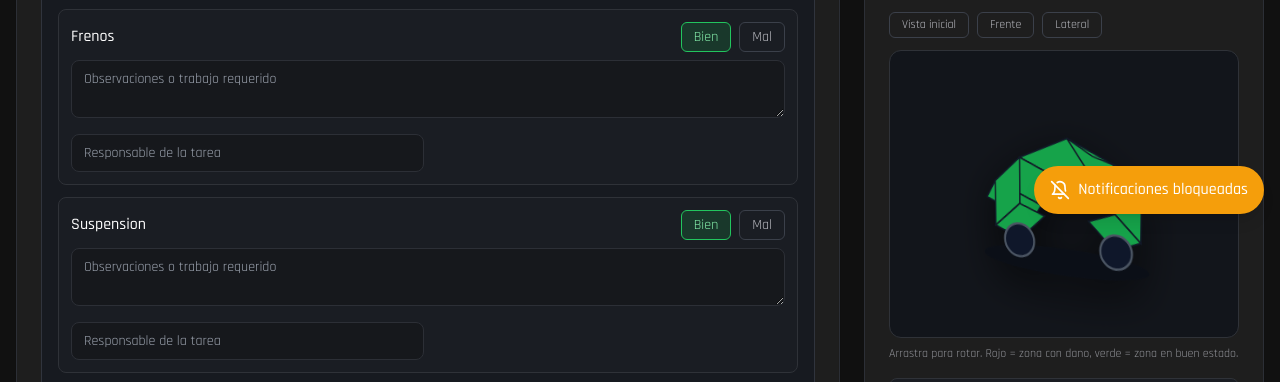
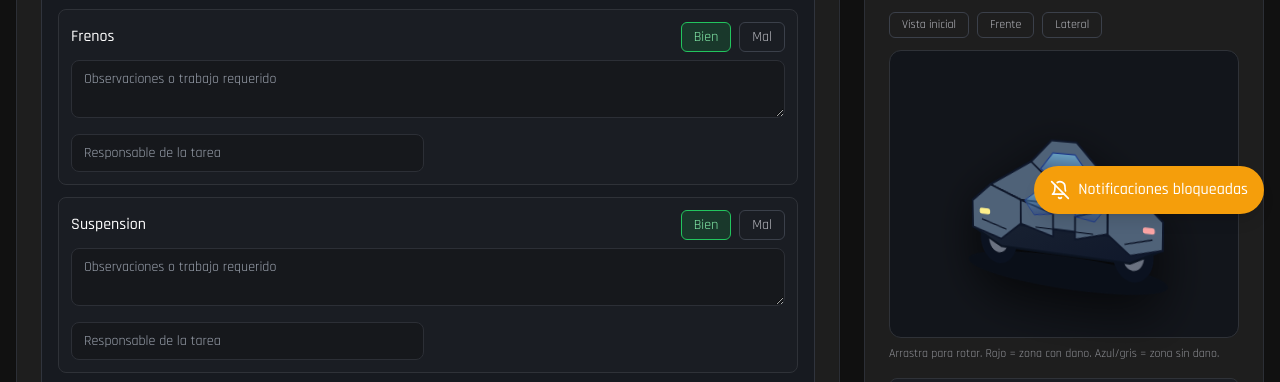
Before and after one commit to mauriciousa993-rgb/app-compraventa, a React (Vite) app in the folder frontend/: page /vehicles/inspection in a window 1280 px wide. Shown: the part 570-952 px from the top of the page. Built offline with nearby package versions, Linux system fonts and the light colour scheme; no server answers; sample sign-in values are in the browser's storage.

Commit message:
Mejorar visor 3D del checklist para forma realista de vehiculo

```diff
--- a/frontend/src/pages/VehicleInspectionChecklist.tsx
+++ b/frontend/src/pages/VehicleInspectionChecklist.tsx
@@ -107,7 +107,7 @@ const VehicleDamage3DViewer: React.FC<{ damageZones: VehicleDamageZone[] }> = ({
 
   const getZoneColor = (zoneKey: string): string => {
     const zone = damageZones.find((item) => item.key === zoneKey);
-    return zone?.status === 'mal' ? '#ef4444' : '#16a34a';
+    return zone?.status === 'mal' ? '#ef4444' : '#4f6278';
   };
 
   const startDrag = (clientX: number, clientY: number) => {
@@ -195,28 +195,53 @@ const VehicleDamage3DViewer: React.FC<{ damageZones: VehicleDamageZone[] }> = ({
               transition: isDragging ? 'none' : 'transform 140ms ease-out',
             }}
           >
-            <svg viewBox="0 0 420 260" className="w-[330px] h-[210px] drop-shadow-[0_14px_25px_rgba(0,0,0,0.65)]">
-              <ellipse cx="210" cy="220" rx="120" ry="18" fill="#0b0f17" />
+            <svg viewBox="0 0 460 280" className="w-[360px] h-[230px] drop-shadow-[0_16px_28px_rgba(0,0,0,0.7)]">
+              <defs>
+                <linearGradient id="bodyBase" x1="0" y1="0" x2="1" y2="1">
+                  <stop offset="0%" stopColor="#1f2937" />
+                  <stop offset="100%" stopColor="#0f172a" />
+                </linearGradient>
+                <linearGradient id="glass" x1="0" y1="0" x2="0" y2="1">
+                  <stop offset="0%" stopColor="#7dd3fc" stopOpacity="0.55" />
+                  <stop offset="100%" stopColor="#1e3a8a" stopOpacity="0.35" />
+                </linearGradient>
+              </defs>
 
-              <polygon points="145,88 214,58 282,87 214,116" fill={getZoneColor('techo')} stroke="#111827" strokeWidth="2" />
-              <polygon points="108,122 145,88 214,116 177,148" fill={getZoneColor('capo')} stroke="#111827" strokeWidth="2" />
-              <polygon points="95,145 108,122 177,148 163,171" fill={getZoneColor('frente')} stroke="#111827" strokeWidth="2" />
-              <polygon points="214,58 250,78 282,87 247,102" fill={getZoneColor('trasera')} stroke="#111827" strokeWidth="2" />
+              <ellipse cx="230" cy="244" rx="146" ry="22" fill="#0a0f18" />
 
-              <polygon points="145,88 108,122 108,182 145,149" fill={getZoneColor('lateral_izq')} stroke="#111827" strokeWidth="2" />
-              <polygon points="282,87 318,120 318,182 282,149" fill={getZoneColor('lateral_der')} stroke="#111827" strokeWidth="2" />
+              <ellipse cx="132" cy="210" rx="28" ry="34" fill="#0b1220" />
+              <ellipse cx="328" cy="210" rx="28" ry="34" fill="#0b1220" />
+              <ellipse cx="132" cy="210" rx="15" ry="19" fill="#6b7280" />
+              <ellipse cx="328" cy="210" rx="15" ry="19" fill="#6b7280" />
 
-              <polygon points="145,149 108,182 145,196 182,162" fill={getZoneColor('puerta_izq')} stroke="#111827" strokeWidth="2" />
-              <polygon points="282,149 318,182 282,196 245,162" fill={getZoneColor('puerta_der')} stroke="#111827" strokeWidth="2" />
+              <path d="M92 162 L120 138 L182 102 L278 102 L340 138 L368 162 L368 198 L324 220 L136 220 L92 198 Z" fill="url(#bodyBase)" stroke="#0b1320" strokeWidth="3" />
 
-              <circle cx="144" cy="198" r="22" fill="#0f172a" stroke="#4b5563" strokeWidth="3" />
-              <circle cx="284" cy="198" r="22" fill="#0f172a" stroke="#4b5563" strokeWidth="3" />
+              <polygon points="120,138 182,102 278,102 340,138 292,154 166,154" fill={getZoneColor('capo')} stroke="#0f172a" strokeWidth="2.5" />
+              <polygon points="182,102 212,72 248,72 278,102 248,126 212,126" fill={getZoneColor('techo')} stroke="#0f172a" strokeWidth="2.5" />
+              <polygon points="166,154 292,154 336,166 308,188 150,188 122,166" fill={getZoneColor('trasera')} stroke="#0f172a" strokeWidth="2.5" />
+              <polygon points="92,162 120,138 166,154 150,182 104,188" fill={getZoneColor('frente')} stroke="#0f172a" strokeWidth="2.5" />
+
+              <polygon points="92,162 120,138 166,154 166,186 136,210 92,198" fill={getZoneColor('lateral_izq')} stroke="#0f172a" strokeWidth="2.5" />
+              <polygon points="368,162 340,138 292,154 292,186 324,210 368,198" fill={getZoneColor('lateral_der')} stroke="#0f172a" strokeWidth="2.5" />
+              <polygon points="166,154 166,186 214,198 214,168" fill={getZoneColor('puerta_izq')} stroke="#0f172a" strokeWidth="2.5" />
+              <polygon points="292,154 292,186 246,198 246,168" fill={getZoneColor('puerta_der')} stroke="#0f172a" strokeWidth="2.5" />
+
+              <polygon points="196,110 214,88 246,88 264,110 242,126 218,126" fill="url(#glass)" stroke="#1e3a8a" strokeWidth="1.5" />
+              <polygon points="172,154 188,142 214,152 214,168 186,172" fill="url(#glass)" stroke="#1e3a8a" strokeWidth="1.2" />
+              <polygon points="288,154 272,142 246,152 246,168 274,172" fill="url(#glass)" stroke="#1e3a8a" strokeWidth="1.2" />
+
+              <rect x="103" y="171" width="16" height="8" rx="3" fill="#fef08a" />
+              <rect x="341" y="171" width="16" height="8" rx="3" fill="#fca5a5" />
+
+              <path d="M106 186 L144 196" stroke="#0f172a" strokeWidth="1.8" />
+              <path d="M316 196 L354 186" stroke="#0f172a" strokeWidth="1.8" />
+              <path d="M188 188 L272 188" stroke="#0f172a" strokeWidth="1.6" />
             </svg>
           </div>
         </div>
       </div>
       <p className="text-xs text-ink-300 mt-2">
-        Arrastra para rotar. Rojo = zona con dano, verde = zona en buen estado.
+        Arrastra para rotar. Rojo = zona con dano. Azul/gris = zona sin dano.
       </p>
     </div>
   );
```
